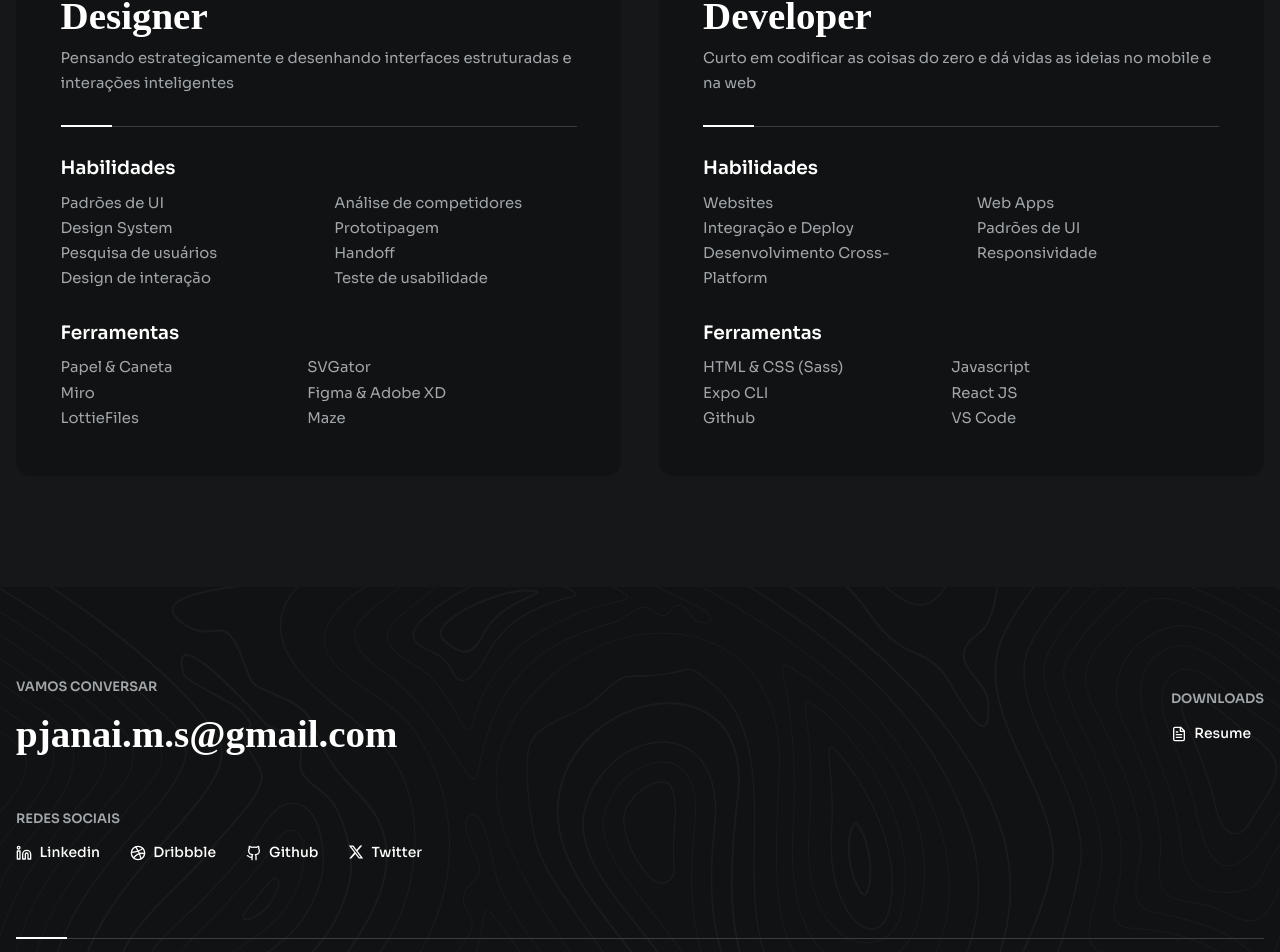
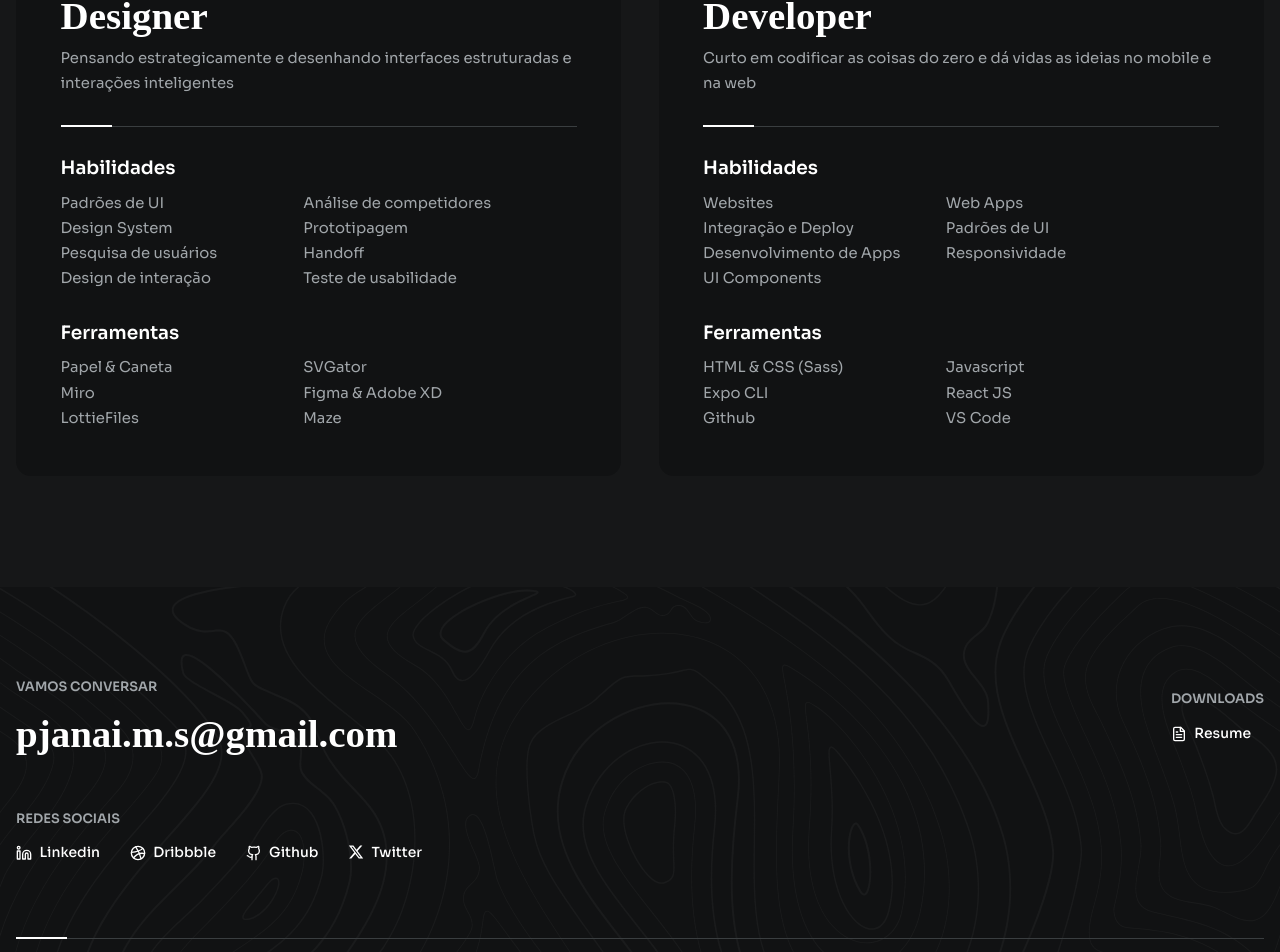
Before and after one commit to paulojanai/my-website-react, a React (Vite) app: page / in a window 1280 px wide. Shown: the part 5041-5993 px from the top of the page. Built offline with nearby package versions, Linux system fonts and the light colour scheme; a web font is replaced by a local one.

Commit message:
style: grid changed

```diff
--- a/src/data/global.ts
+++ b/src/data/global.ts
@@ -7,7 +7,7 @@ export const AllDesignerTools : string[] = [
 ]
 
 export const AllDeveloperExpertises: string[] = [
-  'Websites','Web Apps','Integração e Deploy','Padrões de UI','Desenvolvimento Cross-Platform','Responsividade'
+  'Websites','Web Apps','Integração e Deploy','Padrões de UI','Desenvolvimento de Apps','Responsividade', 'UI Components'
 ]
 
 export const AllDeveloperTools: string[] = [
--- a/src/scss/components/_grid.scss
+++ b/src/scss/components/_grid.scss
@@ -1,6 +1,6 @@
 .grid-container {
   width: 100%;
-  max-width: 130.6rem;
+  max-width: 144rem;
   padding: 0 16px;
   margin: 0 auto;
 
--- a/src/scss/components/card/_card-help.scss
+++ b/src/scss/components/card/_card-help.scss
@@ -26,6 +26,9 @@
     gap: 3.2rem;
 
     .group {
+      width: 100%;
+      max-width: 100%;
+
       p {
         &.body-lg {
           margin-bottom: 1.2rem;
@@ -38,11 +41,11 @@
         &.list {
           @include flex(row, flex-start, flex-start);
           flex-wrap: wrap;
-          column-gap: 6%;
           color: $grayscale-300;
 
           li {
             width: 47%;
+            max-width: 100%;
           }
         }
       }
--- a/src/scss/components/case/_case-section-item.scss
+++ b/src/scss/components/case/_case-section-item.scss
@@ -1,7 +1,7 @@
 .case-section-item {
   @include flex (column, flex-start, flex-start);
   gap: 3.2rem;
-  max-width: 86rem;
+  max-width: 90rem;
 
   .text {
     @include flex (column, flex-start, flex-start);
```
